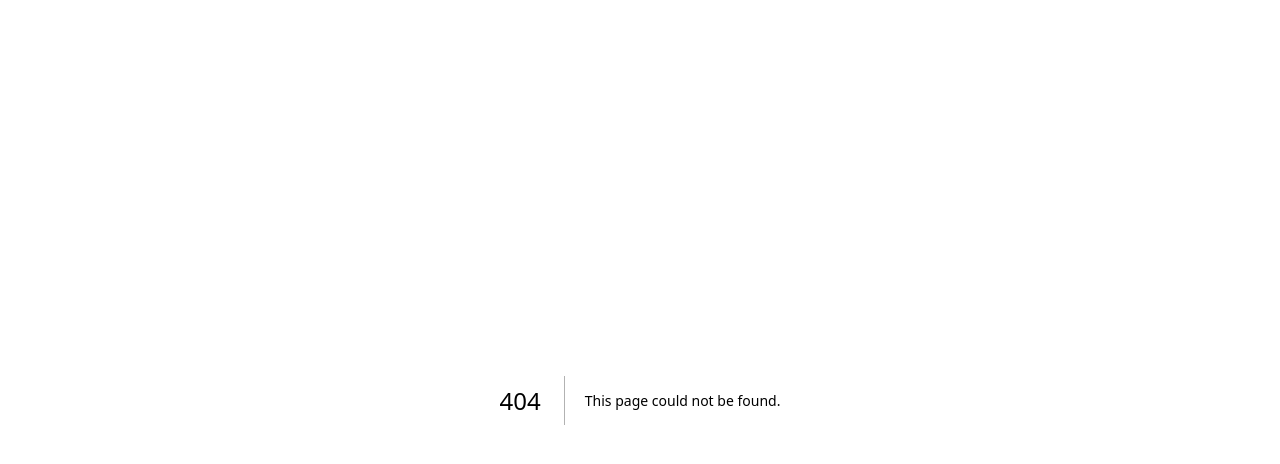
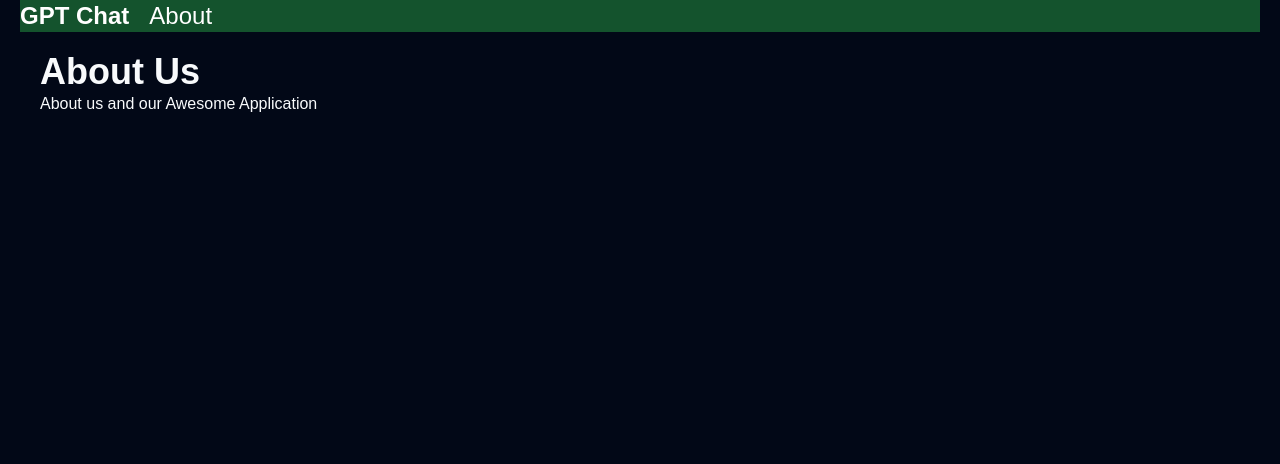
Before and after one commit to mtranggit/chatgpt-app, a Next.js app: page /about in a window 1280 px wide. Before the commit this address had no page. Shown: the top 464 px of the page. Built offline with nearby package versions, Linux system fonts and the light colour scheme.

Commit message:
Update layout

```diff
--- /dev/null
+++ b/src/app/about/page.tsx
@@ -0,0 +1,8 @@
+export default function About() {
+  return (
+    <main className="p-5">
+      <h1 className="text-4xl font-bold">About Us</h1>
+			<p>About us and our Awesome Application</p>
+    </main>
+  );
+}
--- a/src/app/layout.tsx
+++ b/src/app/layout.tsx
@@ -1,6 +1,7 @@
 import type { Metadata } from "next";
 import localFont from "next/font/local";
 import "./globals.css";
+import Link from "next/link";
 
 const geistSans = localFont({
   src: "./fonts/GeistVF.woff",
@@ -26,8 +27,16 @@
   return (
     <html lang="en">
       <body
-        className={`${geistSans.variable} ${geistMono.variable} antialiased`}
+        className={`${geistSans.variable} ${geistMono.variable} antialiased px-2 md:px-5`}
       >
+        <header className="text-white font-bold bg-green-900 text-2xl">
+          <div className="flex flex-grow">
+            <Link href="/">GPT Chat</Link>
+            <Link href="/about" className="ml-5 font-light">
+              About
+            </Link>
+          </div>
+        </header>
         {children}
       </body>
     </html>
```
